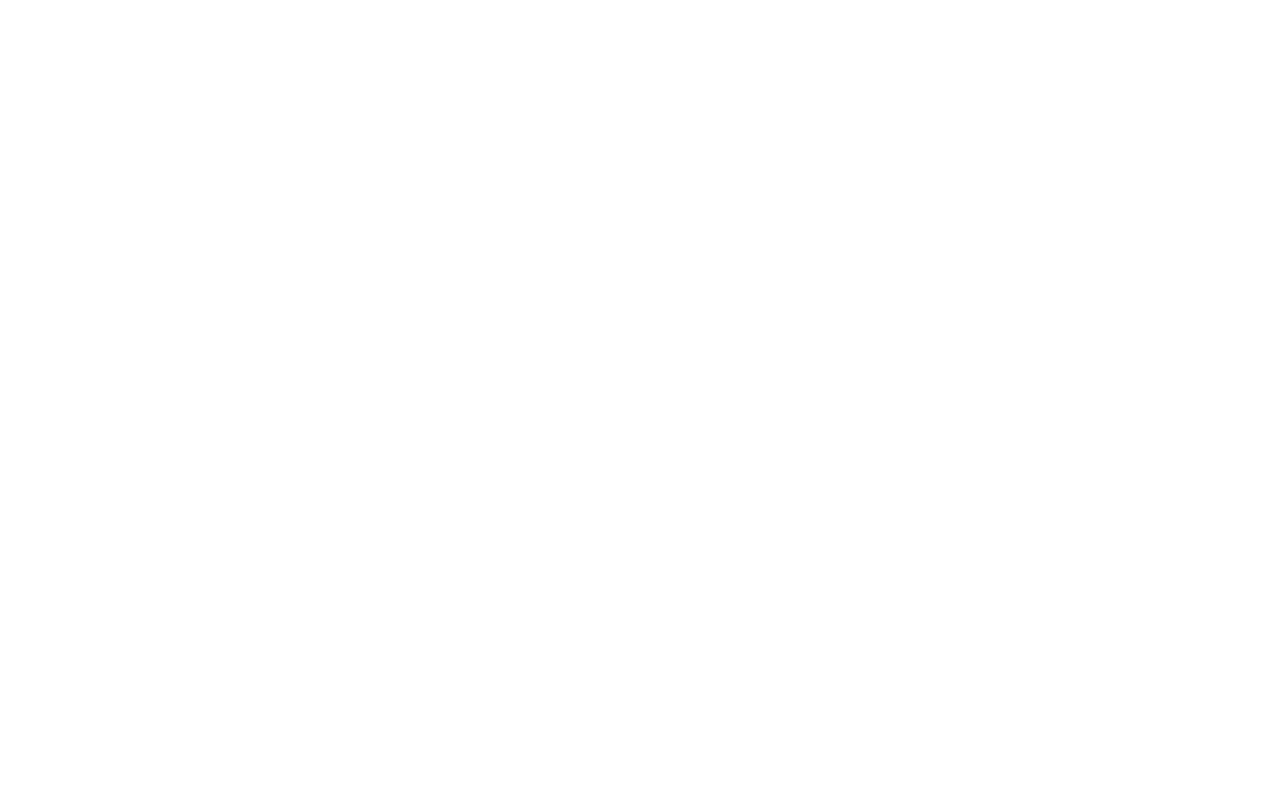
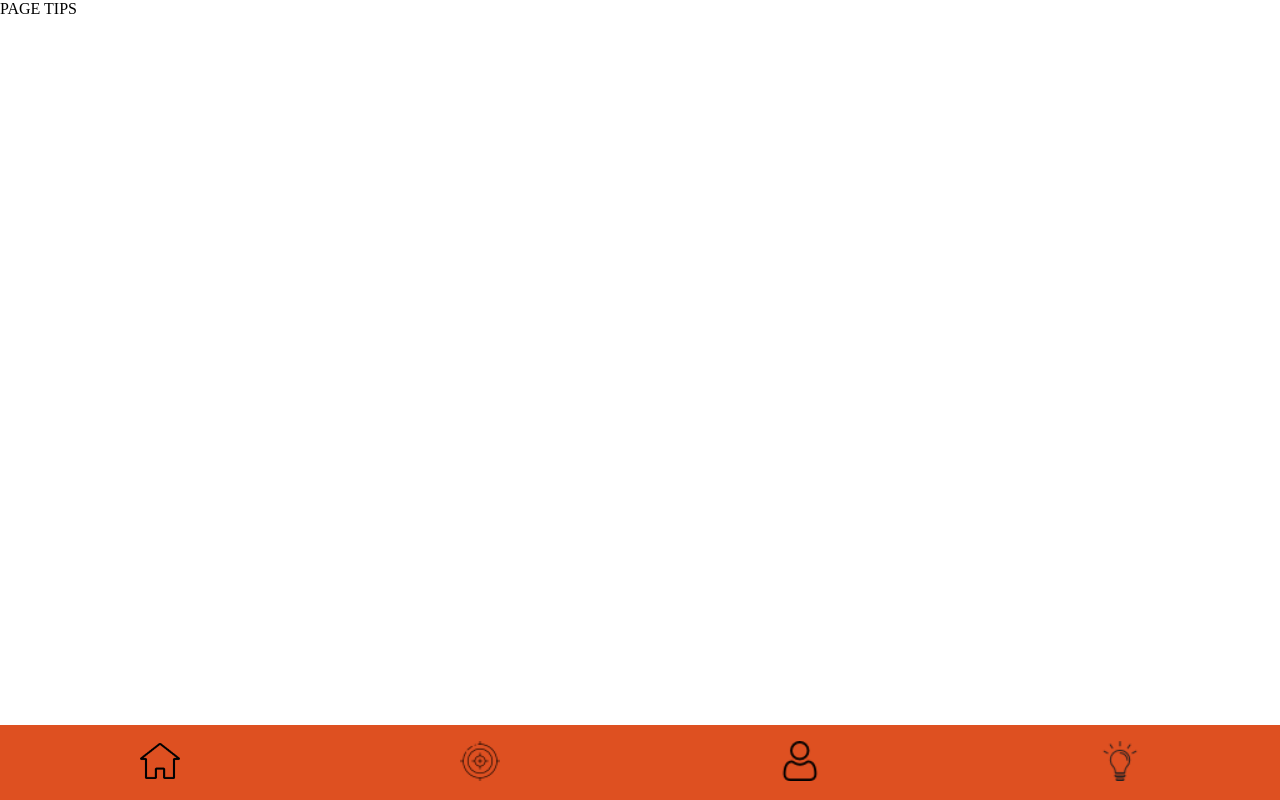
Before and after one commit to Himeurfarid/Sankliche, a React (Vite) app in the folder frontend/: page /tips in a window 1280 px wide. Before the commit this address had no page. Built offline with nearby package versions, Linux system fonts and the light colour scheme.

Commit message:
finish the Footer and link pages

```diff
--- a/frontend/src/components/Footer.jsx
+++ b/frontend/src/components/Footer.jsx
@@ -1,3 +1,4 @@
+import { Link } from "react-router-dom";
 import home from "../assets/home.png";
 import cible from "../assets/cible.png";
 import profil from "../assets/profil.png";
@@ -7,18 +8,29 @@
 function Footer() {
   return (
     <div className="footer">
+      <Link to="/">
         <button type="button">
           <img src={home} alt="home" className="home" />
         </button>
+      </Link>
+
+      <Link to="/challenges">
         <button type="button">
           <img src={cible} alt="cible" className="cible" />
         </button>
+      </Link>
+
+      <Link to="/profil">
         <button type="button">
           <img src={profil} alt="profil" className="profil" />
         </button>
+      </Link>
+
+      <Link to="/tips">
         <button type="button">
           <img src={tips} alt="tips" className="tips" />
         </button>
+      </Link>
     </div>
   );
 }
--- a/frontend/src/main.jsx
+++ b/frontend/src/main.jsx
@@ -3,6 +3,9 @@
 import { BrowserRouter, Routes, Route } from "react-router-dom";
 
 import App from "./App";
+import Challenges from "./pages/Challenges";
+import Profil from "./pages/Profil";
+import Tips from "./pages/Tips";
 
 const root = ReactDOM.createRoot(document.getElementById("root"));
 
@@ -11,6 +14,9 @@
     <BrowserRouter>
       <Routes>
         <Route path="/" element={<App />} />
+        <Route path="/challenges" element={<Challenges />} />
+        <Route path="/profil" element={<Profil />} />
+        <Route path="/tips" element={<Tips />} />
       </Routes>
     </BrowserRouter>
   </React.StrictMode>
--- /dev/null
+++ b/frontend/src/pages/Challenges.jsx
@@ -0,0 +1,12 @@
+import Footer from "../components/Footer";
+
+function Challenges() {
+  return (
+    <>
+      <p>PAGE CHALLENGES</p>
+      <Footer />
+    </>
+  );
+}
+
+export default Challenges;
--- /dev/null
+++ b/frontend/src/pages/Profil.jsx
@@ -0,0 +1,12 @@
+import Footer from "../components/Footer";
+
+function Profil() {
+  return (
+    <>
+      <p>PAGE PROFIL</p>
+      <Footer />
+    </>
+  );
+}
+
+export default Profil;
--- /dev/null
+++ b/frontend/src/pages/Tips.jsx
@@ -0,0 +1,12 @@
+import Footer from "../components/Footer";
+
+function Tips() {
+  return (
+    <>
+      <p>PAGE TIPS</p>
+      <Footer />
+    </>
+  );
+}
+
+export default Tips;
--- a/frontend/src/styles/Footer.css
+++ b/frontend/src/styles/Footer.css
@@ -1,8 +1,28 @@
+* {
+  margin: 0;
+}
+
+html,
+body {
+  height: 100%;
+}
+
 .footer {
   display: flex;
-  justify-content: space-between;
+  justify-content: space-around;
+  position: fixed;
+  bottom: 0;
+  left: 0;
+  right: 0;
+  background-color: #de5021;
 }
 
 img {
   width: 40px;
 }
+
+button {
+  padding: 16px 20px;
+  border: none;
+  background-color: #de5021;
+}
```
Also changed, not shown: frontend/src/assets/home.png. Lines whose indentation alone changed are shown as unchanged.
